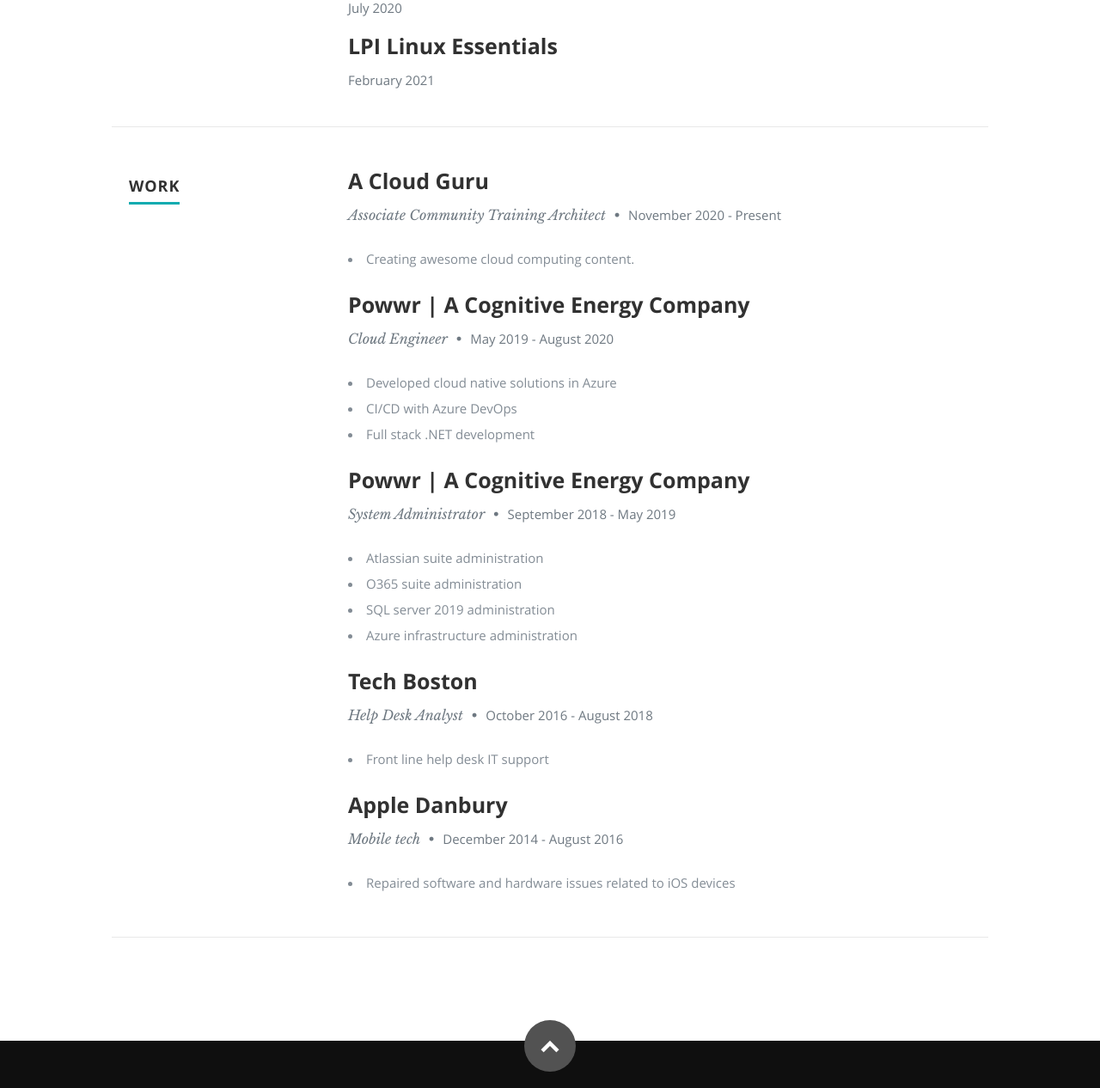
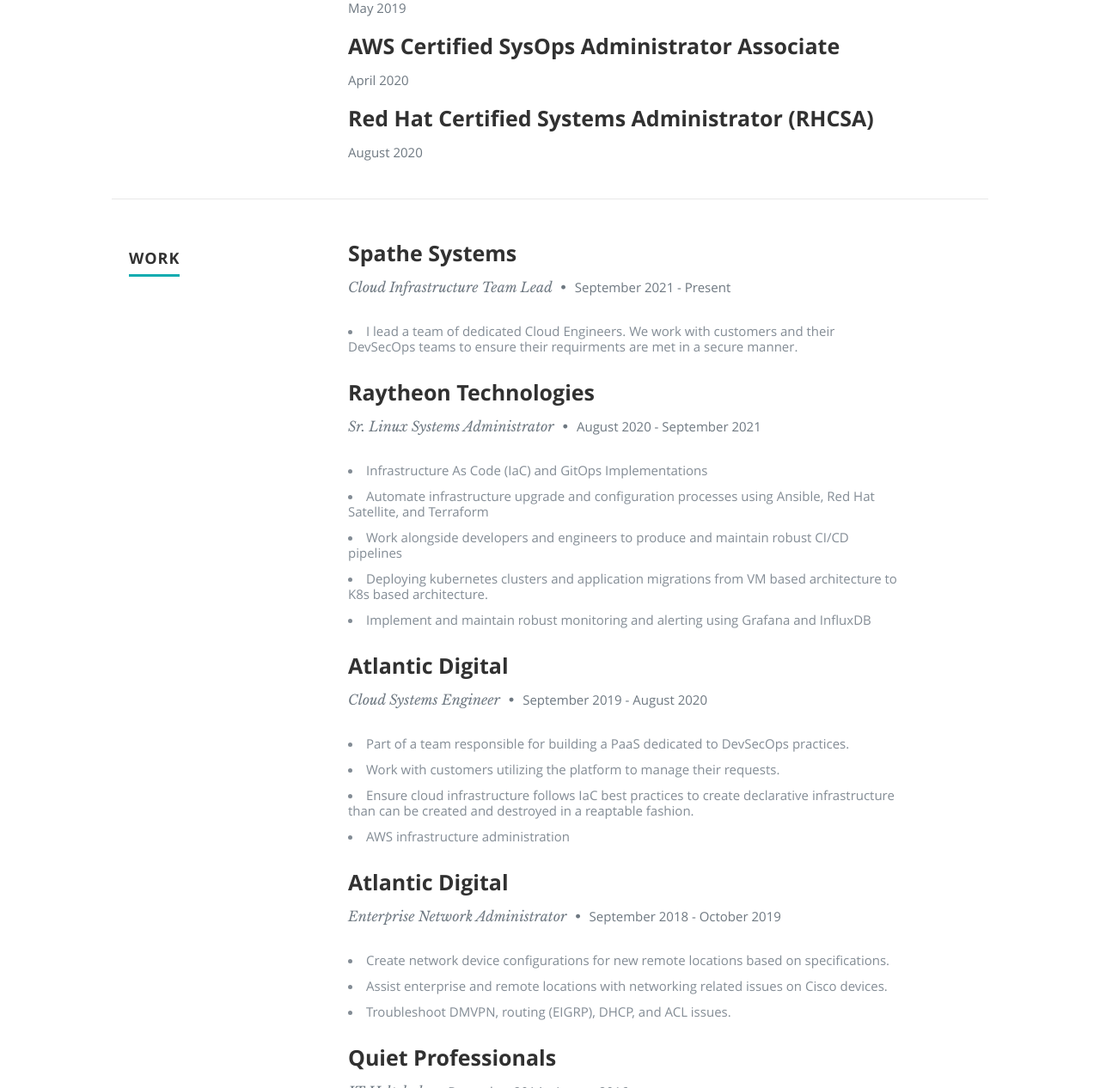
Before and after one commit to Josh-Tracy/azure-resume, a plain HTML site: page frontend/index.html in a window 1280 px wide. Shown: the part 1343-2609 px from the top of the page at 86% size. Drawn offline with nearby package versions, Linux system fonts and the light colour scheme; a script that the page names is missing.

Commit message:
edited template with personal info

```diff
--- a/frontend/index.html
+++ b/frontend/index.html
@@ -88,7 +88,7 @@
 
             <h2>ABOUT ME</h2>
 
-            <p> Hi, I''m Joshua Tracy', <span> linux, infrastructure, and cloud enthusiast </a></span>,
+            <p> Hi, I''m Joshua Tracy', <span> linux, infrastructure, and kubernetes enthusiast </a></span>,
                and <span><a href="https://www.youtube.com/c/TheSudo">YouTuber</a></span> focused on creating solutions and automating solutions.
 
          </br>
@@ -120,8 +120,8 @@
 
                <div class="twelve columns">
 
-                  <h3>AWS Certified Developer Associate</h3>
-                  <p class="info"><em class="date">March 2018</em></p>
+                  <h3>Certified Kubernetes Administrator (CKA)</h3>
+                  <p class="info"><em class="date">July 2021</em></p>
 
                </div>
 
@@ -131,8 +131,8 @@
 
                <div class="twelve columns">
 
-                  <h3>Azure Fundamentals AZ900</h3>
-                  <p class="info"><em class="date">July 2020</em></p>
+                  <h3>AWS Certified Solutions Architect Associate</h3>
+                  <p class="info"><em class="date">May 2019</em></p>
 
                </div>
 
@@ -142,8 +142,19 @@
 
                <div class="twelve columns">
 
-                  <h3>LPI Linux Essentials</h3>
-                  <p class="info"><em class="date">February 2021</em></p>
+                  <h3>AWS Certified SysOps Administrator Associate</h3>
+                  <p class="info"><em class="date">April 2020</em></p>
+
+               </div>
+
+            </div> <!-- item end -->
+
+            <div class="row item">
+
+               <div class="twelve columns">
+
+                  <h3>Red Hat Certified Systems Administrator (RHCSA)</h3>
+                  <p class="info"><em class="date">August 2020</em></p>
 
                </div>
 
@@ -168,11 +179,11 @@
 
                <div class="twelve columns">
 
-                  <h3>A Cloud Guru</h3>
-                  <p class="info">Associate Community Training Architect <span>&bull;</span> <em class="date">November 2020 - Present</em></p>
+                  <h3>Spathe Systems</h3>
+                  <p class="info">Cloud Infrastructure Team Lead <span>&bull;</span> <em class="date">September 2021 - Present</em></p>
 
                   <p>
-                  <li>Creating awesome cloud computing content.</li>
+                  <li>I lead a team of dedicated Cloud Engineers. We work with customers and their DevSecOps teams to ensure their requirments are met in a secure manner. </li>
                   </p>
 
                </div>
@@ -183,13 +194,15 @@
 
                <div class="twelve columns">
 
-                  <h3>Powwr | A Cognitive Energy Company</h3>
-                  <p class="info">Cloud Engineer <span>&bull;</span> <em class="date">May 2019 - August 2020</em></p>
+                  <h3>Raytheon Technologies</h3>
+                  <p class="info">Sr. Linux Systems Administrator <span>&bull;</span> <em class="date">August 2020 - September 2021</em></p>
 
                   <p>
-                     <li>Developed cloud native solutions in Azure</li>
-                     <li>CI/CD with Azure DevOps</li>
-                     <li>Full stack .NET development</li>
+                     <li>Infrastructure As Code (IaC) and GitOps Implementations</li>
+                     <li>Automate infrastructure upgrade and configuration processes using Ansible, Red Hat Satellite, and Terraform</li>
+                     <li>Work alongside developers and engineers to produce and maintain robust CI/CD pipelines</li>
+                     <li>Deploying kubernetes clusters and application migrations from VM based architecture to K8s based architecture.</li>
+                     <li>Implement and maintain robust monitoring and alerting using Grafana and InfluxDB</li>
                   </p>
 
                </div>
@@ -200,14 +213,14 @@
 
                <div class="twelve columns">
 
-                  <h3>Powwr | A Cognitive Energy Company</h3>
-                  <p class="info">System Administrator <span>&bull;</span> <em class="date">September 2018 - May 2019</em></p>
+                  <h3>Atlantic Digital</h3>
+                  <p class="info">Cloud Systems Engineer <span>&bull;</span> <em class="date">September 2019 - August 2020</em></p>
 
                   <p>
-                  <li>Atlassian suite administration</li>
-                  <li>O365 suite administration</li>
-                  <li>SQL server 2019 administration</li>
-                  <li>Azure infrastructure administration</li>
+                  <li>Part of a team responsible for building a PaaS dedicated to DevSecOps practices.</li>
+                  <li>Work with customers utilizing the platform to manage their requests.</li>
+                  <li>Ensure cloud infrastructure follows IaC best practices to create declarative infrastructure than can be created and destroyed in a reaptable fashion.</li>
+                  <li>AWS infrastructure administration</li>
                   </p>
 
                </div>
@@ -218,11 +231,13 @@
 
                <div class="twelve columns">
 
-                  <h3>Tech Boston</h3>
-                  <p class="info">Help Desk Analyst <span>&bull;</span> <em class="date">October 2016 - August 2018</em></p>
+                  <h3>Atlantic Digital</h3>
+                  <p class="info">Enterprise Network Administrator <span>&bull;</span> <em class="date">September 2018 - October 2019</em></p>
 
                   <p>
-                  <li>Front line help desk IT support</li>
+                  <li>Create network device configurations for new remote locations based on specifications.</li>
+                  <li>Assist enterprise and remote locations with networking related issues on Cisco devices.</li>
+                  <li>Troubleshoot DMVPN, routing (EIGRP), DHCP, and ACL issues.</li>
                   </p>
 
                </div>
@@ -233,12 +248,12 @@
 
                <div class="twelve columns">
 
-                  <h3>Apple Danbury</h3>
-                  <p class="info">Mobile tech <span>&bull;</span> <em class="date">December 2014 - August 2016</em></p>
+                  <h3>Quiet Professionals</h3>
+                  <p class="info">IT Helpdesk <span>&bull;</span> <em class="date">December 2014 - August 2016</em></p>
 
                   <p>
-                  <li>Repaired software and hardware issues related to iOS devices</li>
-
+                  <li>Support the enterprise via troubleshooting tier 1 issues with employees and routing tickets based on function.</li>
+                  <li>Create new user accounts for the enterprise.</li>
                   </p>
 
                </div>
@@ -264,12 +279,9 @@
          <div class="twelve columns">
 
             <ul class="social-links">
-               <li><a href="https://twitter.com/madebygps"><i class="fa fa-twitter"></i></a></li>
-               <li><a href="https://linkedin.com/in/gwyneth-pena"><i class="fa fa-linkedin"></i></a></li>
-               <li><a href="https://madebygps.com"><i class="fa fa-external-link"></i></a></li>
-               <li><a href="https://instagram.com/madebygps"><i class="fa fa-instagram"></i></a></li>
-               <li><a href="https://youtube.com/madebygps"><i class="fa fa-youtube"></i></a></li>
-               <li><a href="https://github.com/madebygps/cgc-azure-resume"><i class="fa fa-github"></i></a></li>
+               <li><a href="https://www.linkedin.com/in/joshua-tracy/"><i class="fa fa-linkedin"></i></a></li>
+               <li><a href="https://www.youtube.com/c/TheSudo"><i class="fa fa-youtube"></i></a></li>
+               <li><a href="https://github.com/Josh-Tracy/azure-resume"><i class="fa fa-github"></i></a></li>
             </ul>
 
             <ul class="copyright">
```
